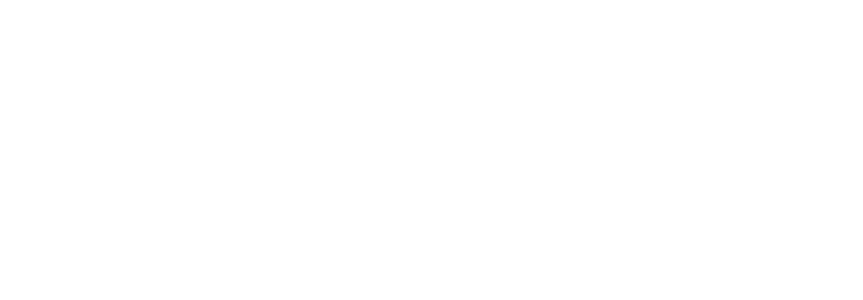
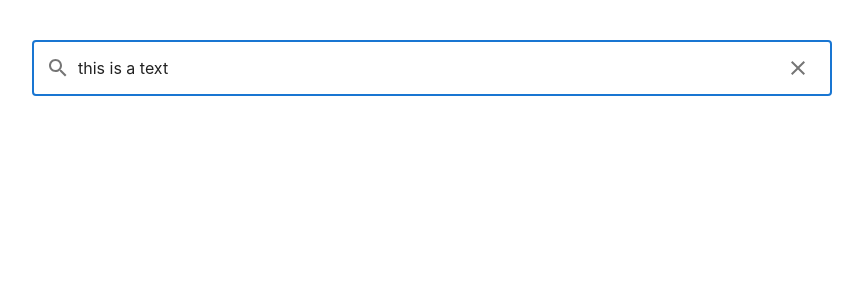
Before and after one commit to lrasata/themeal-recipe-app, a React (Vite) app: page / in a window 1280 px wide. Shown: the top 300 px of the page, without its empty margins (208-1071 px from the left). Built offline with nearby package versions, Linux system fonts and the light colour scheme.

Commit message:
feat: add search bar component

```diff
--- a/package.json
+++ b/package.json
@@ -13,6 +13,7 @@
   "dependencies": {
     "@emotion/react": "^11.14.0",
     "@emotion/styled": "^11.14.0",
+    "@mui/icons-material": "^6.4.8",
     "@mui/material": "^6.4.8",
     "react": "^19.0.0",
     "react-dom": "^19.0.0"
--- a/src/App.css
+++ b/src/App.css
@@ -1,5 +1,6 @@
 #root {
-  max-width: 1280px;
+  max-width: 800px;
   margin: 0 auto;
   padding: 2rem;
+  width: 100%;
 }
--- a/src/App.tsx
+++ b/src/App.tsx
@@ -1,6 +1,7 @@
 import './App.css'
 
 import {createTheme, ThemeProvider} from "@mui/material";
+import SearchBar from "./components/search-bar";
 
 const theme = createTheme({
     typography: {
@@ -23,6 +24,7 @@
 
   return (
       <ThemeProvider theme={theme}>
+          <SearchBar searchText={'this is a text'} helperText={'helper text'}/>
       </ThemeProvider>
   )
 }
--- /dev/null
+++ b/src/components/search-bar.tsx
@@ -0,0 +1,40 @@
+import {IconButton, InputAdornment, OutlinedInput, TextField} from "@mui/material";
+import {useState} from "react";
+import {Close, Search} from "@mui/icons-material";
+
+interface SearchBarProps {
+    searchText: string;
+}
+
+const SearchBar = ({searchText}: SearchBarProps) => {
+    const [inputValue, setInputValue] = useState(searchText);
+
+    const handleClearInput = () => {
+        setInputValue("");
+    }
+
+    return <OutlinedInput
+        value={inputValue}
+        fullWidth
+        autoFocus={!!inputValue}
+        onChange={(e) => setInputValue(e.target.value)}
+        startAdornment={
+            <InputAdornment position="start">
+                    <Search />
+            </InputAdornment>
+        }
+        {...inputValue !== '' && {
+            endAdornment:
+                <InputAdornment position="end">
+                    <IconButton onClick={handleClearInput}>
+                        <Close />
+                    </IconButton>
+                </InputAdornment>
+            }
+        }
+    />
+
+
+}
+
+export default SearchBar;
--- a/src/index.css
+++ b/src/index.css
@@ -8,9 +8,7 @@
 }
 
 body {
-  margin: 0;
   display: flex;
-  place-items: center;
   min-width: 320px;
   min-height: 100vh;
 }
```
Also changed, not shown: 1 other file (tests, documents, lock files or other folders).
